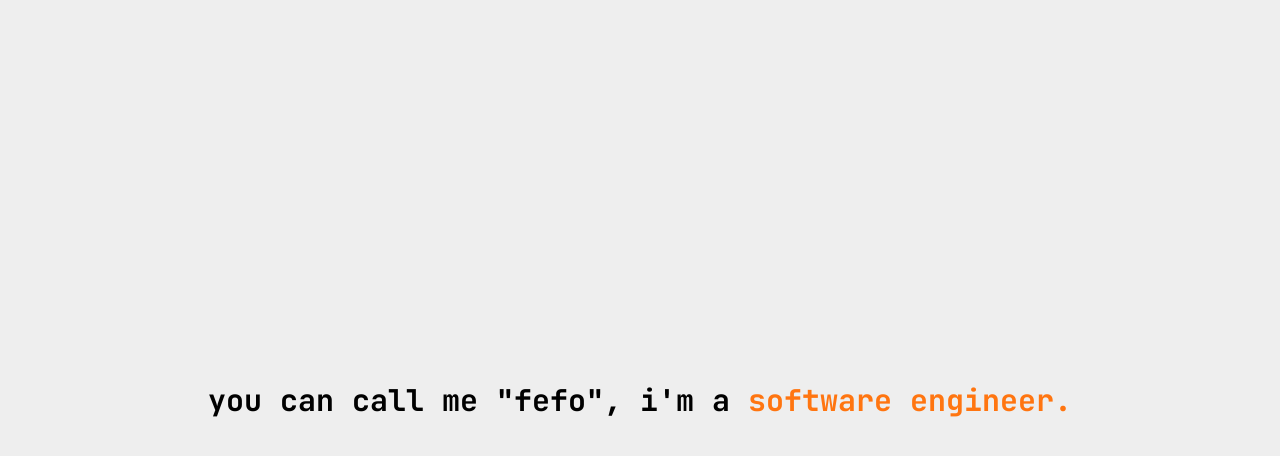
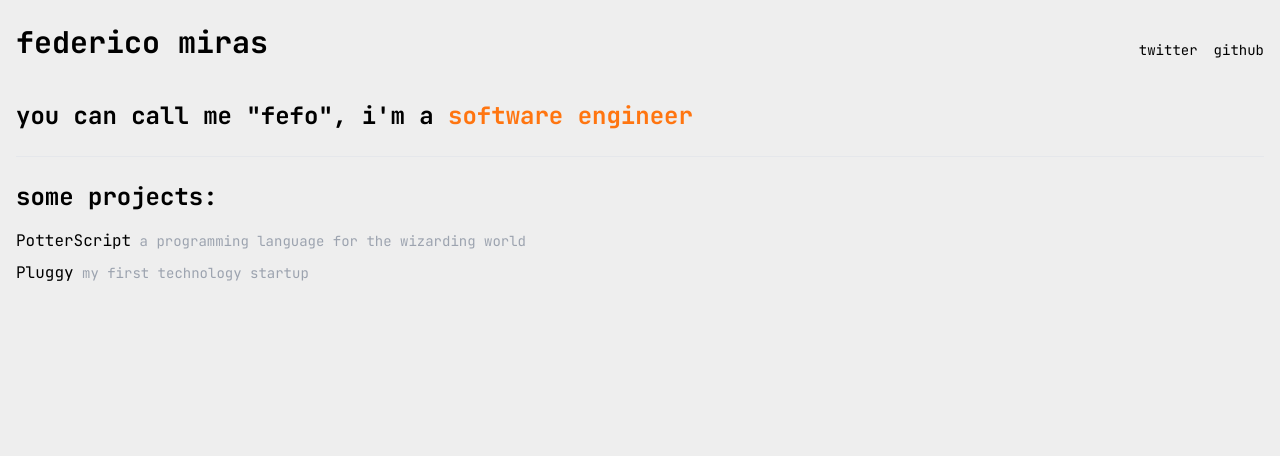
Before and after one commit to fmiras/fmiras.com, a Next.js app: page / in a window 1280 px wide. Shown: the top 456 px of the page. Built offline with nearby package versions, Linux system fonts and the light colour scheme.

Commit message:
feat: add projects sections + header + better role animation

```diff
--- a/app/layout.tsx
+++ b/app/layout.tsx
@@ -5,9 +5,9 @@ import { JetBrains_Mono } from 'next/font/google'
 const jetbrains = JetBrains_Mono({ subsets: ['latin'] })
 
 export const metadata: Metadata = {
-  title: `Federico Mirás`,
+  title: `Federico Miras`,
   description:
-    'Federico Mirás is founder of Pluggy, a software engineer, early-stage startup angel investor and advisor.'
+    'Federico Miras is founder of Pluggy, a software engineer, early-stage startup angel investor and advisor.'
 }
 
 export default function RootLayout({ children }: { children: React.ReactNode }) {
--- a/app/page.tsx
+++ b/app/page.tsx
@@ -3,6 +3,7 @@ import { useState } from 'react'
 
 export default function Home() {
   const roles = ['software engineer', 'startup founder', 'angel investor']
+  const maxRoleLength = Math.max(...roles.map((role) => role.length))
   const [role, setRole] = useState(roles[0])
   const [changing, setChanging] = useState(false)
 
@@ -14,11 +15,15 @@ export default function Home() {
     let iteration = 0
     let interval: any = null
     const letters = 'abcdefghijklmnopqrstuvwxyz'
-    const newRole = roles[Math.floor(Math.random() * roles.length)]
+
+    // avoid same role as current
+    const possibleRoles = roles.filter((candidateRole) => candidateRole !== role)
+    const newRole = possibleRoles[Math.floor(Math.random() * possibleRoles.length)]
 
     clearInterval(interval)
 
     interval = setInterval(() => {
+      setChanging(true)
       setRole(
         newRole
           .split('')
@@ -34,6 +39,7 @@ export default function Home() {
 
       if (iteration >= newRole.length) {
         clearInterval(interval)
+        setChanging(false)
       }
 
       iteration += 1 / 3
@@ -41,10 +47,83 @@ export default function Home() {
   }
 
   return (
-    <main className="flex flex-col items-center justify-center min-h-screen py-2">
-      <h1 className="text-3xl font-bold" onMouseOver={handleMouseOver}>
-        you can call me {'"'}fefo{'"'}, i{"'"}m a <span id="role">{role}.</span>
-      </h1>
+    <main className="flex flex-col min-h-screen m-4 py-2 space-y-6">
+      <header className="flex justify-between items-center">
+        <h1 className="text-3xl font-bold mb-4">federico miras</h1>
+
+        <nav className="flex justify-end space-x-4">
+          <a
+            href="https://twitter.com/fefomiras"
+            target="_blank"
+            className="hover:underline text-sm"
+          >
+            twitter
+          </a>
+          <a href="https://github.com/fmiras" target="_blank" className="hover:underline text-sm">
+            github
+          </a>
+        </nav>
+      </header>
+
+      <p className="text-2xl font-bold" onMouseOver={handleMouseOver}>
+        you can call me {'"'}fefo{'"'}, i{"'"}m a{' '}
+        <span id="role">{role.padEnd(maxRoleLength, ' ')}</span>
+      </p>
+
+      <div className="border-t border-gray-200 my-8" />
+
+      <section className="flex-col space-y-4 justify-start">
+        <h2 className="text-2xl font-bold">some projects:</h2>
+
+        <ul className="space-y-2">
+          <li>
+            <a
+              href="https://github.com/fmiras/potterscript"
+              target="_blank"
+              className="hover:underline"
+            >
+              PotterScript
+            </a>
+            <span className="text-sm text-gray-400">
+              {' '}
+              a programming language for the wizarding world{' '}
+            </span>
+          </li>
+          <li>
+            <a href="https://pluggy.ai" target="_blank" className="hover:underline">
+              Pluggy
+            </a>
+            {/* my first tech startup */}
+            <span className="text-sm text-gray-400"> my first technology startup </span>
+          </li>
+        </ul>
+      </section>
+
+      {/* Blog */}
+      {/* <section className="flex-col space-y-4 justify-start">
+        <h2 className="text-2xl font-bold">some logs:</h2>
+        <ul className="space-y-2">
+          <li>
+            <a
+              href="https://github.com/fmiras/potterscript"
+              target="_blank"
+              className="hover:underline"
+            >
+              PotterScript
+            </a>
+            <span className="text-sm text-gray-400">
+              {' '}
+              a programming language for the wizarding world{' '}
+            </span>
+          </li>
+          <li>
+            <a href="https://pluggy.ai" target="_blank" className="hover:underline">
+              Pluggy
+            </a>
+            <span className="text-sm text-gray-400"> my first technology startup </span>
+          </li>
+        </ul>
+      </section> */}
     </main>
   )
 }
```
